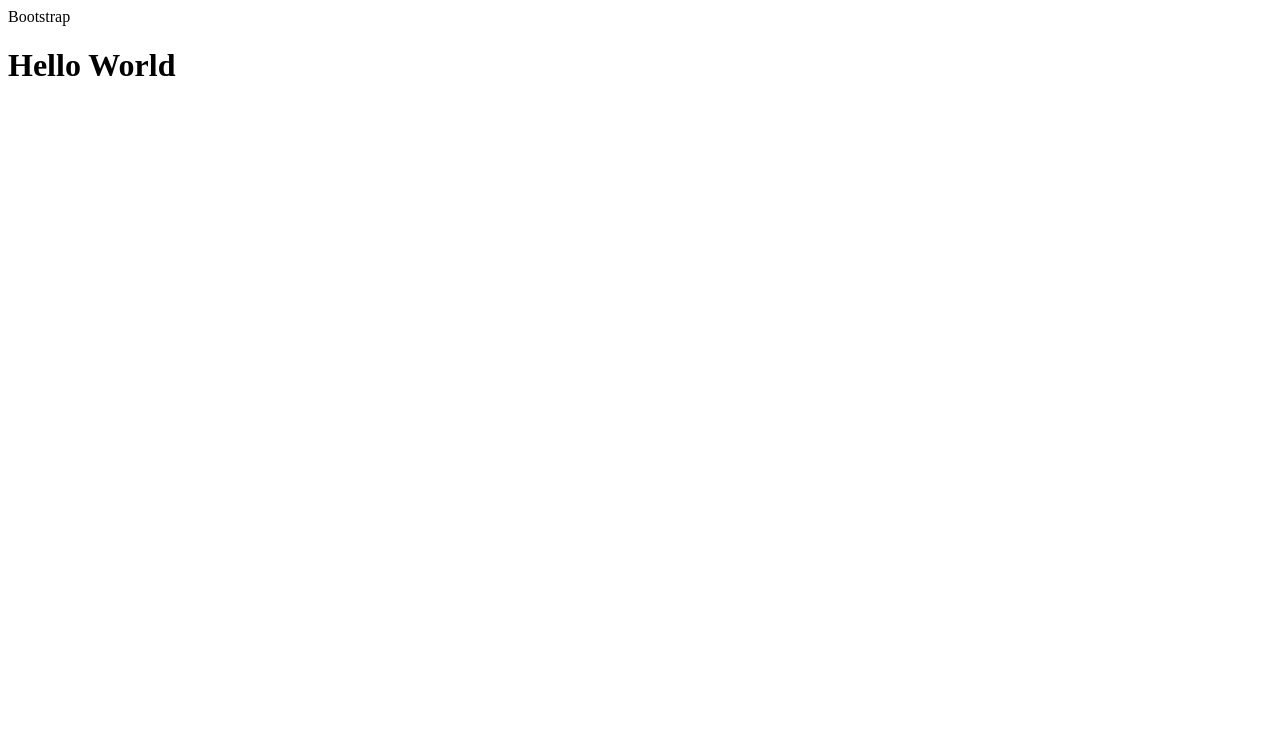
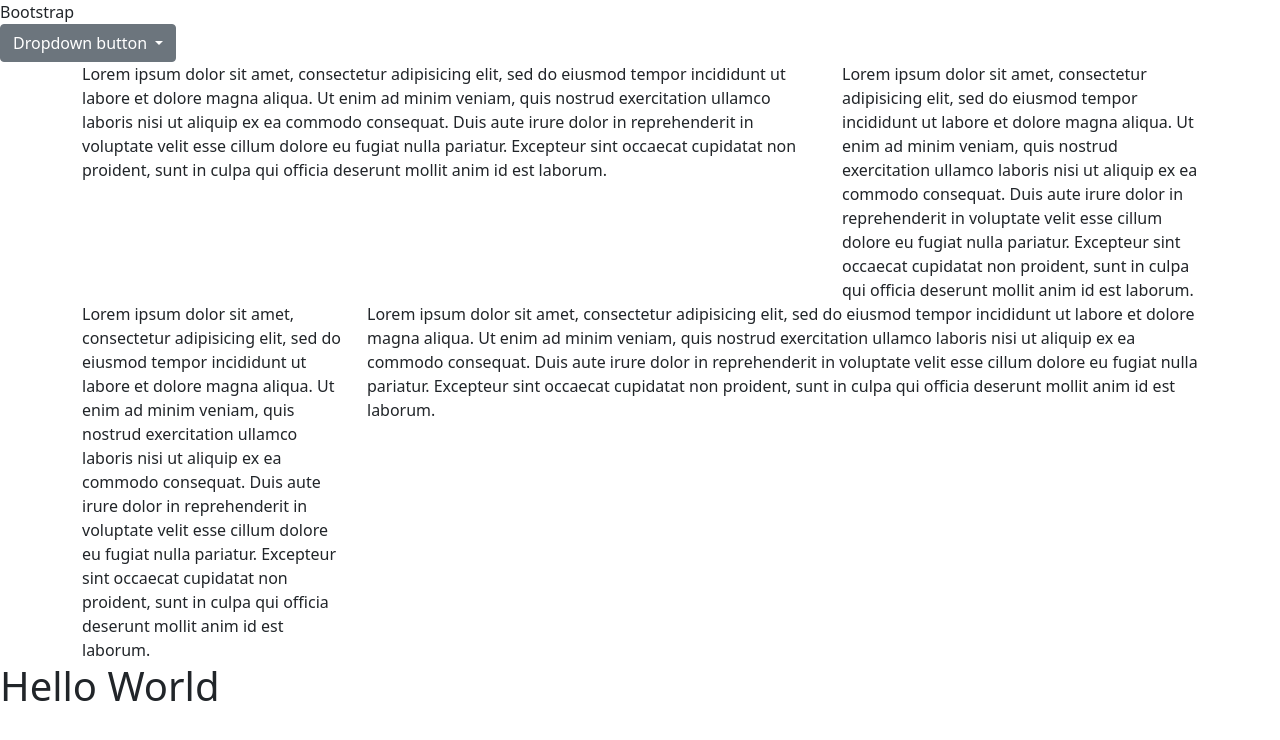
Before and after one commit to cas389/MMC6278-live-lectures, a plain HTML site: page January-5/index.html in a window 1280 px wide. Drawn offline with nearby package versions, Linux system fonts and the light colour scheme.

Commit message:
Bootstrap Example

```diff
--- a/January-5/index.html
+++ b/January-5/index.html
@@ -5,8 +5,46 @@
     <meta httP-equiv="X-UA-Compatible" content="IE=edge">
     <meta name="viewport" content="width=device-width, initial-scale=1.0"
     <title>Bootstrap</title>
+
+    <link href="https://cdn.jsdelivr.net/npm/bootstrap@5.1.3/dist/css/bootstrap.min.css" rel="stylesheet" integrity="sha384-1BmE4kWBq78iYhFldvKuhfTAU6auU8tT94WrHftjDbrCEXSU1oBoqyl2QvZ6jIW3" crossorigin="anonymous">
+
   </head>
   <body>
+
+    <div class="dropdown">
+  <button class="btn btn-secondary dropdown-toggle" type="button" id="dropdownMenuButton1" data-bs-toggle="dropdown" aria-expanded="false">
+    Dropdown button
+  </button>
+  <ul class="dropdown-menu" aria-labelledby="dropdownMenuButton1">
+    <li><a class="dropdown-item" href="#">Action</a></li>
+    <li><a class="dropdown-item" href="#">Another action</a></li>
+    <li><a class="dropdown-item" href="#">Something else here</a></li>
+  </ul>
+</div>
+
+<div class="container">
+  <div class="row">
+    <div class="col-lg-8 col-md-12">
+     Lorem ipsum dolor sit amet, consectetur adipisicing elit, sed do eiusmod tempor incididunt ut labore et dolore magna aliqua. Ut enim ad minim veniam, quis nostrud exercitation ullamco laboris nisi ut aliquip ex ea commodo consequat. Duis aute irure dolor in reprehenderit in voluptate velit esse cillum dolore eu fugiat nulla pariatur. Excepteur sint occaecat cupidatat non proident, sunt in culpa qui officia deserunt mollit anim id est laborum.
+    </div>
+    <div class="col-lg-4 col-md-12">
+     Lorem ipsum dolor sit amet, consectetur adipisicing elit, sed do eiusmod tempor incididunt ut labore et dolore magna aliqua. Ut enim ad minim veniam, quis nostrud exercitation ullamco laboris nisi ut aliquip ex ea commodo consequat. Duis aute irure dolor in reprehenderit in voluptate velit esse cillum dolore eu fugiat nulla pariatur. Excepteur sint occaecat cupidatat non proident, sunt in culpa qui officia deserunt mollit anim id est laborum.
+    </div>
+  </div>
+
+  <div class="row">
+    <div class="col-lg-3 col-md-12">
+     Lorem ipsum dolor sit amet, consectetur adipisicing elit, sed do eiusmod tempor incididunt ut labore et dolore magna aliqua. Ut enim ad minim veniam, quis nostrud exercitation ullamco laboris nisi ut aliquip ex ea commodo consequat. Duis aute irure dolor in reprehenderit in voluptate velit esse cillum dolore eu fugiat nulla pariatur. Excepteur sint occaecat cupidatat non proident, sunt in culpa qui officia deserunt mollit anim id est laborum.
+    </div>
+    <div class="col-lg-9 col-md-12">
+     Lorem ipsum dolor sit amet, consectetur adipisicing elit, sed do eiusmod tempor incididunt ut labore et dolore magna aliqua. Ut enim ad minim veniam, quis nostrud exercitation ullamco laboris nisi ut aliquip ex ea commodo consequat. Duis aute irure dolor in reprehenderit in voluptate velit esse cillum dolore eu fugiat nulla pariatur. Excepteur sint occaecat cupidatat non proident, sunt in culpa qui officia deserunt mollit anim id est laborum.
+    </div>
+  </div>
+</div>
+
     <h1>Hello World</h1>
+
+    <script src="https://cdn.jsdelivr.net/npm/bootstrap@5.1.3/dist/js/bootstrap.bundle.min.js" integrity="sha384-ka7Sk0Gln4gmtz2MlQnikT1wXgYsOg+OMhuP+IlRH9sENBO0LRn5q+8nbTov4+1p" crossorigin="anonymous"></script>
+
   </body>
 </html>
```
Also changed, not shown: January-5/._index.html (added).
